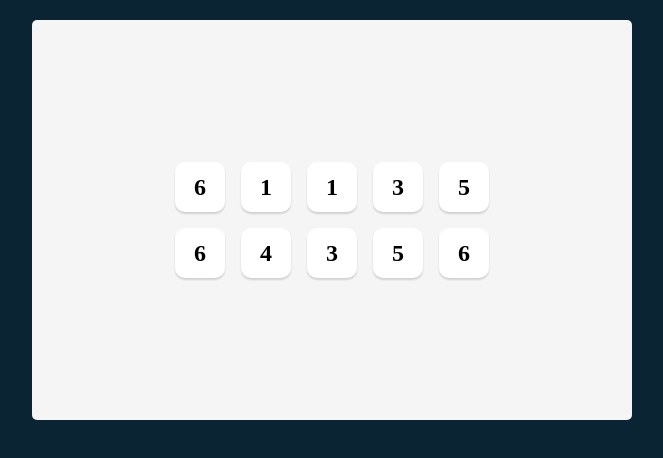
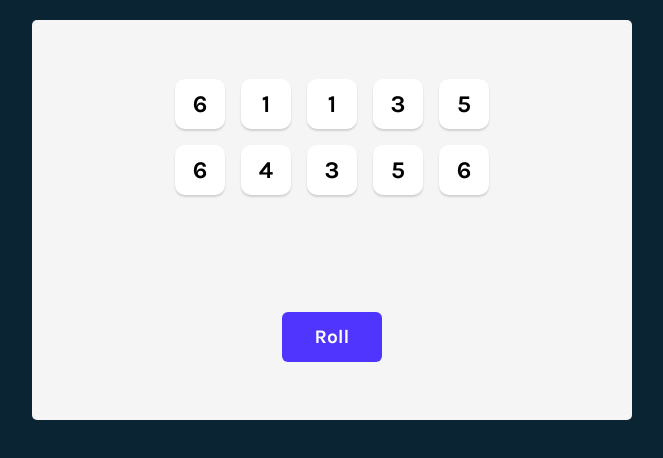
Before and after one commit to BillieAm/tenzies, a React (Create React App) app: page / in a window 1280 px wide. Shown: the top 458 px of the page, without its empty margins (308-971 px from the left). Built offline with nearby package versions, Linux system fonts and the light colour scheme.

Commit message:
set the roll dice button

```diff
--- a/public/index.html
+++ b/public/index.html
@@ -8,6 +8,12 @@
     <meta
       name="description"
       content="Web site created using create-react-app"
+    />
+    <link rel="preconnect" href="https://fonts.googleapis.com" />
+    <link rel="preconnect" href="https://fonts.gstatic.com" crossorigin />
+    <link
+      href="https://fonts.googleapis.com/css2?family=Karla:wght@700&display=swap"
+      rel="stylesheet"
     />
     <link rel="apple-touch-icon" href="%PUBLIC_URL%/logo192.png" />
     <!--
--- a/src/App.js
+++ b/src/App.js
@@ -12,11 +12,18 @@ export default function App() {
     return newDice;
   }
 
+  function rollDice() {
+    setDice(allNewDice());
+  }
+
   const diceElements = dice.map((die) => <Die value={die} />);
 
   return (
     <main>
       <div className="dice-container">{diceElements}</div>
+      <button className="roll-dice" onClick={rollDice}>
+        Roll
+      </button>
     </main>
   );
 }
--- a/src/index.css
+++ b/src/index.css
@@ -6,6 +6,7 @@ body {
   margin: 0;
   background-color: #0b2434;
   padding: 1.25em;
+  font-family: "Karla", sans-serif;
 }
 
 main {
@@ -15,7 +16,8 @@ main {
   border-radius: 5px;
   margin: auto;
   display: flex;
-  justify-content: center;
+  flex-direction: column;
+  justify-content: space-around;
   align-items: center;
 }
 
@@ -36,3 +38,23 @@ main {
   align-items: center;
   cursor: pointer;
 }
+
+.roll-dice {
+  height: 50px;
+  width: 100px;
+  border: none;
+  border-radius: 6px;
+  background-color: #5035ff;
+  color: #fff;
+  font-size: 1.2rem;
+  font-family: inherit;
+  cursor: pointer;
+}
+
+.roll-dice:focus {
+  outline: none;
+}
+
+.roll-dice:active {
+  box-shadow: inset 5px 5px 10px -3px rgba(0, 0, 0, 0.7);
+}
```
